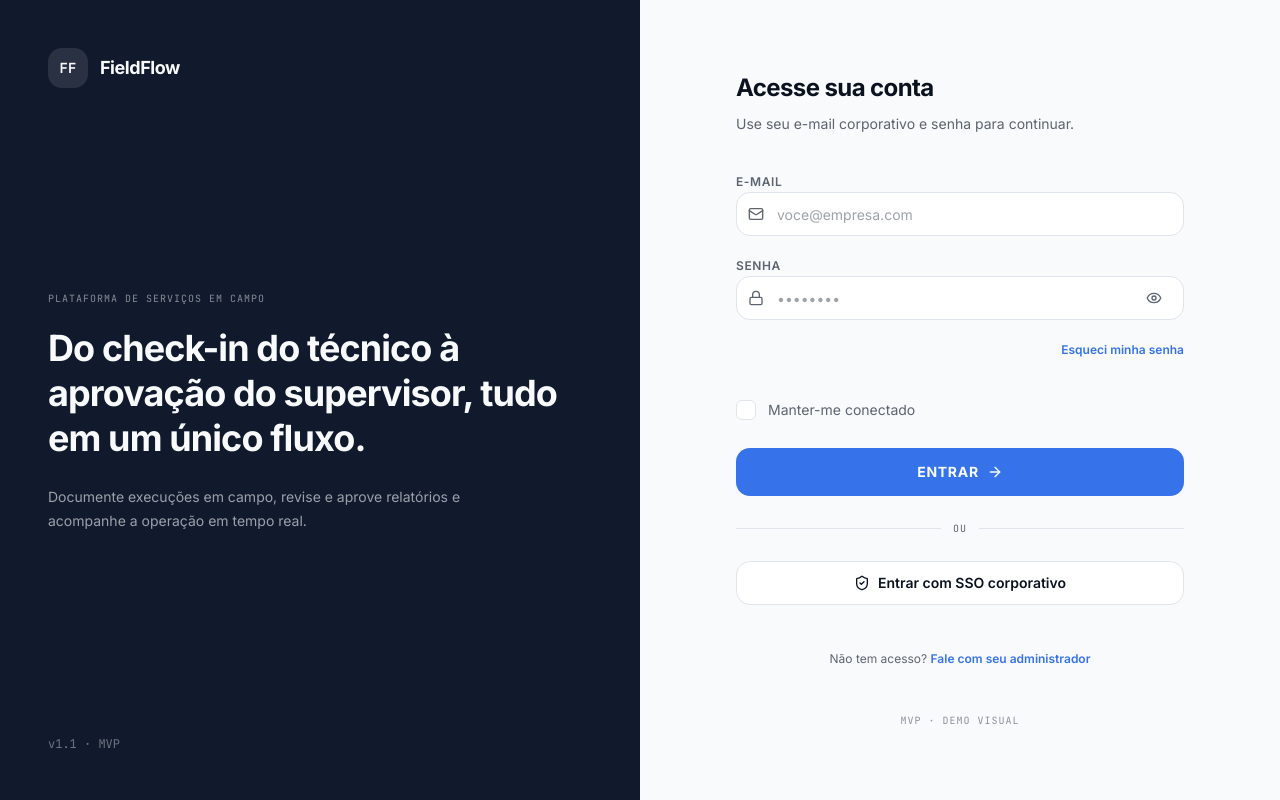
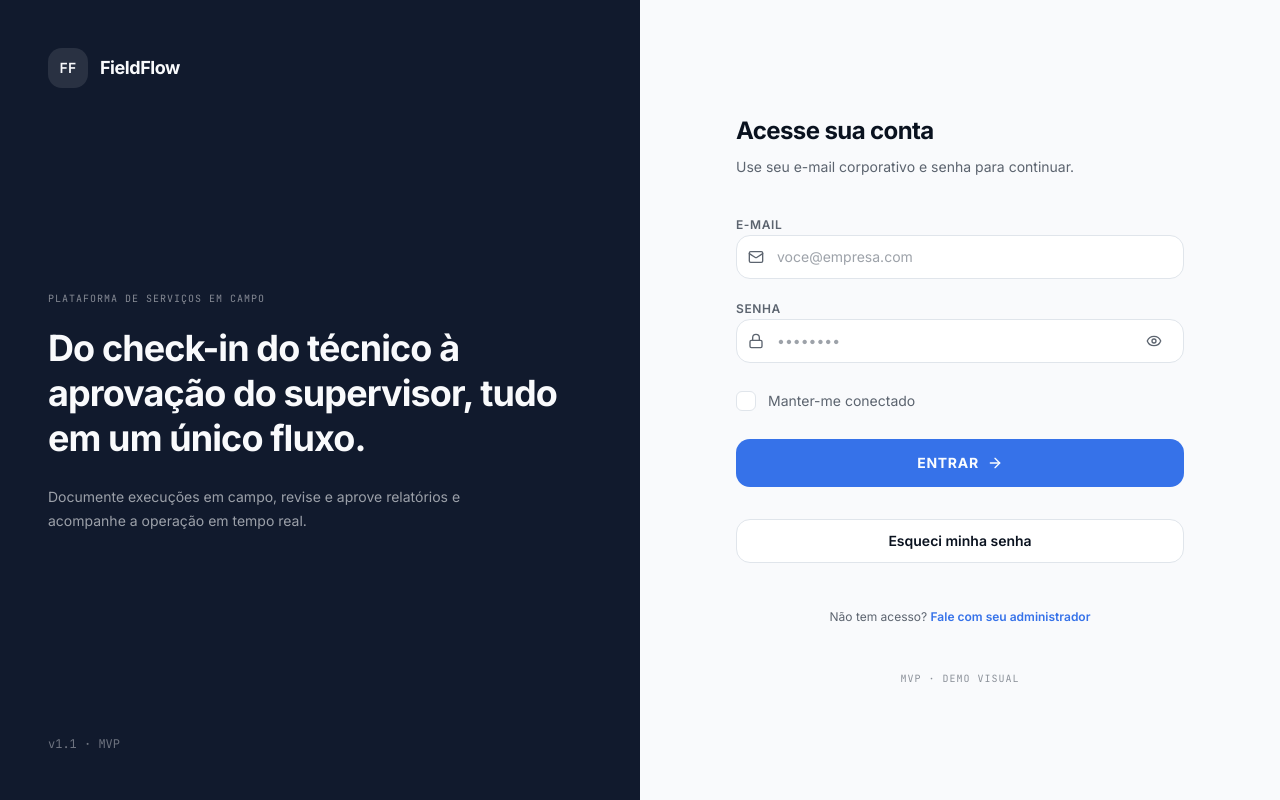
Before and after one commit to lucas-nd/ReportManager, a React (Vite) app in the folder apps/web/: page /login in a window 1280 px wide. Built offline with nearby package versions, Linux system fonts and the light colour scheme.

Commit message:
fix: replace SSO with password recovery

```diff
--- a/apps/web/src/routes/LoginPage.tsx
+++ b/apps/web/src/routes/LoginPage.tsx
@@ -1,12 +1,4 @@
-import {
-  ArrowRight,
-  Eye,
-  EyeOff,
-  Hammer,
-  Lock,
-  Mail,
-  ShieldCheck,
-} from 'lucide-react';
+import { ArrowRight, Eye, EyeOff, Hammer, Lock, Mail } from 'lucide-react';
 import { useState, type FormEvent } from 'react';
 
 import { Button } from '../components/ui/button.js';
@@ -131,15 +123,6 @@ export function LoginPage() {
                   )}
                 </button>
               </div>
-              <div className="flex justify-end">
-                <a
-                  className={`${interactiveLink} text-xs font-semibold`}
-                  href="#forgot-password"
-                  onClick={(event) => event.preventDefault()}
-                >
-                  Esqueci minha senha
-                </a>
-              </div>
             </div>
 
             <label
@@ -164,20 +147,12 @@ export function LoginPage() {
             </Button>
           </form>
 
-          <div className="relative flex items-center justify-center">
-            <div className="h-px w-full bg-border" />
-            <span className="absolute bg-background px-3 font-mono text-[10px] uppercase tracking-widest text-muted-foreground">
-              ou
-            </span>
-          </div>
-
           <Button
             type="button"
             variant="outline"
             className="h-11 w-full border-border hover:border-brand/40"
           >
-            <ShieldCheck className="mr-2 size-4" aria-hidden="true" />
-            Entrar com SSO corporativo
+            Esqueci minha senha
           </Button>
 
           <div className="space-y-8">
```
Also changed, not shown: 1 other file (tests, documents, lock files or other folders).
